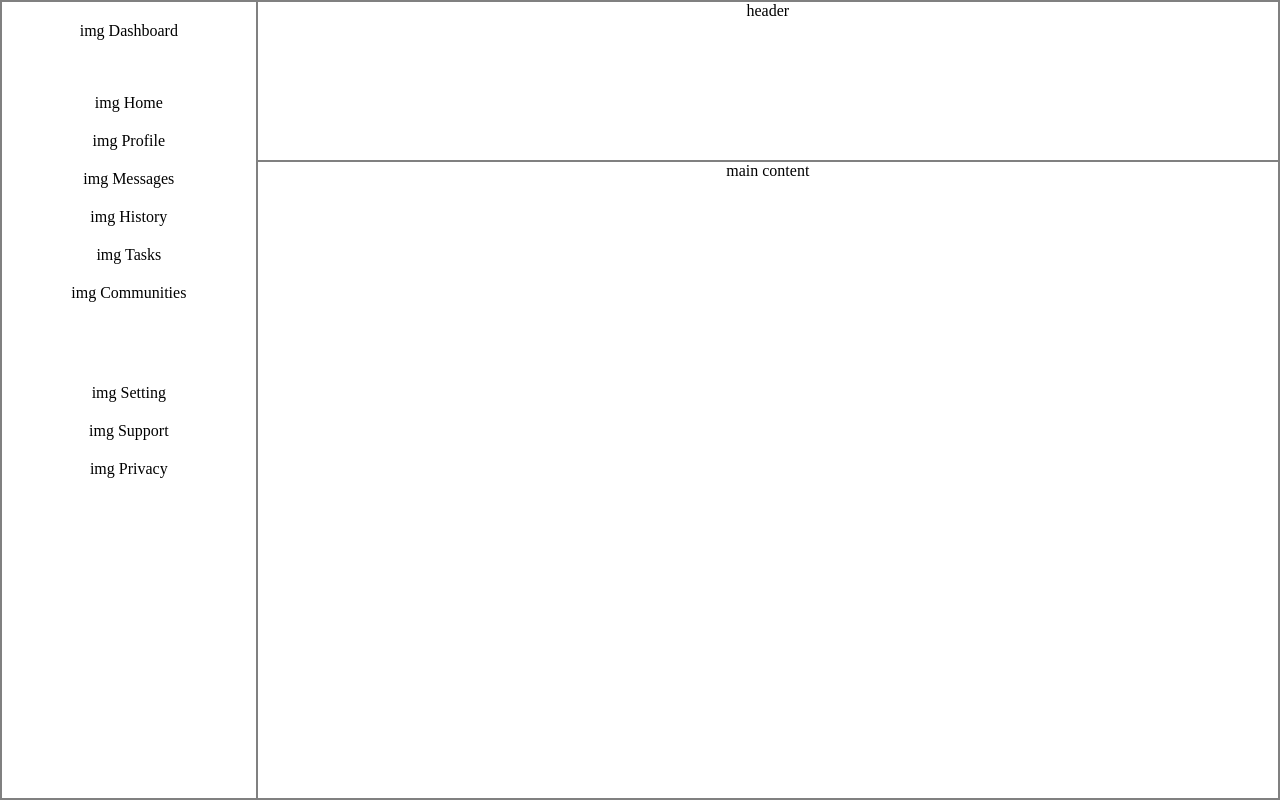
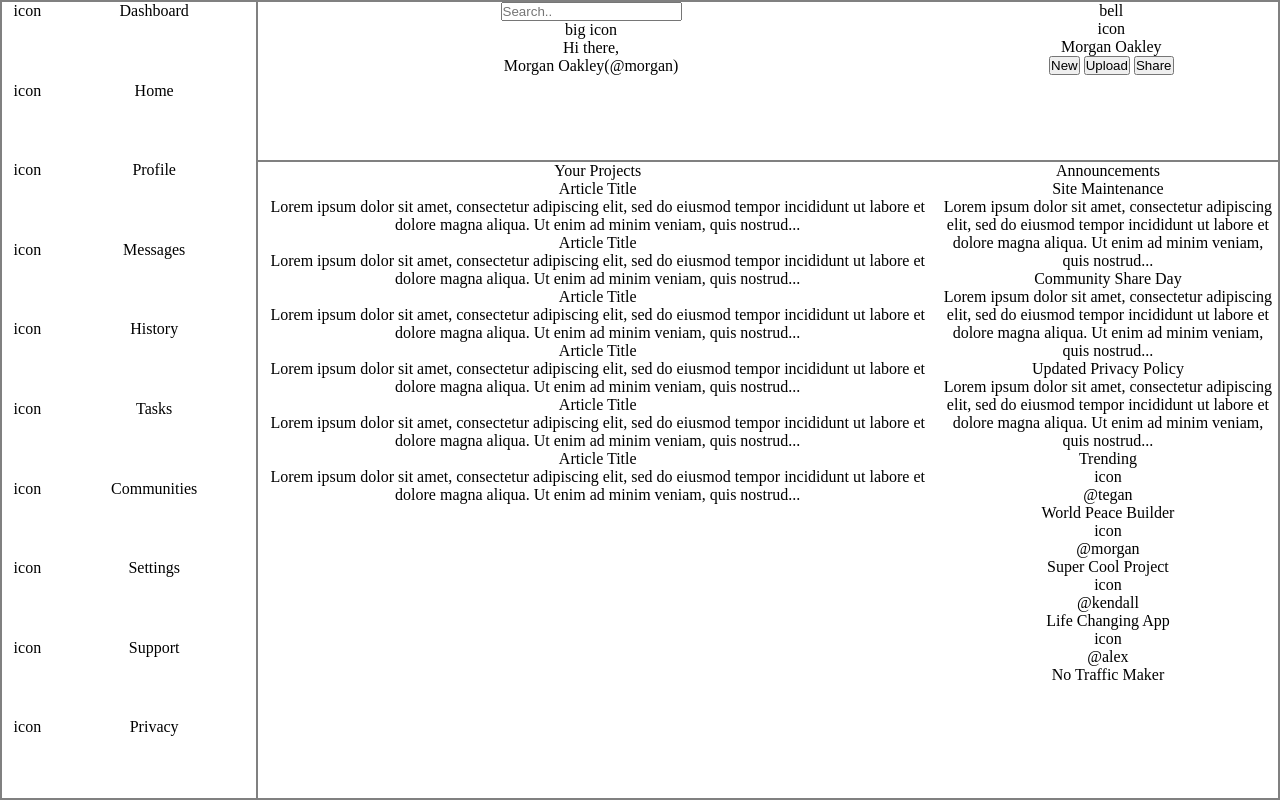
Before and after one commit to Alberto-12/admin-dashboard, a plain HTML site: page index.html in a window 1280 px wide. Drawn offline with Linux system fonts and the light colour scheme.

Commit message:
tried layout for the header and main content

```diff
--- a/index.html
+++ b/index.html
@@ -9,23 +9,150 @@
   <body>
     <div class="container">
       <div class="sidebar">
-          <div class="dash">img Dashboard</div>
-          <div>
-              <div class="home" >img Home</div>
-              <div class="home" >img Profile</div>
-              <div class="home">img Messages</div>
-              <div class="home">img History</div>
-              <div class="home">img Tasks</div>
-              <div class="home">img Communities</div>
-            </div>
-          <div>
-              <div class="settings"> img Setting</div>
-              <div class="settings">img Support</div>
-              <div class="settings">img Privacy</div>
+        <div class="icon">icon</div>
+        <div class="name">Dashboard</div>
+
+        <div class="icon">icon</div>
+        <div class="name">Home</div>
+        <div class="icon">icon</div>
+        <div class="name">Profile</div>
+        <div class="icon">icon</div>
+        <div class="name">Messages</div>
+        <div class="icon">icon</div>
+        <div class="name">History</div>
+        <div class="icon">icon</div>
+        <div class="name">Tasks</div>
+        <div class="icon">icon</div>
+        <div class="name">Communities</div>
+
+        <div class="icon">icon</div>
+        <div class="name">Settings</div>
+        <div class="icon">icon</div>
+        <div class="name">Support</div>
+        <div class="icon">icon</div>
+        <div class="name">Privacy</div>
+      </div>
+      <div class="header">
+        <div>
+          <input type="text" placeholder="Search.." />
+          <div>big icon</div>
+          <div>Hi there,</div>
+          <div>Morgan Oakley(@morgan)</div>
+        </div>
+
+        <div>
+          <div>bell</div>
+          <div>icon</div>
+          <div>Morgan Oakley</div>
+          <button type="button">New</button>
+          <button type="button">Upload</button>
+          <button type="button">Share</button>
+        </div>
+      </div>
+
+      <div class="mainContent">
+        <div>
+          <div>Your Projects</div>
+
+          <div class="card">
+            <p class="title">Article Title</p>
+            <p>
+              Lorem ipsum dolor sit amet, consectetur adipiscing elit, sed do
+              eiusmod tempor incididunt ut labore et dolore magna aliqua. Ut
+              enim ad minim veniam, quis nostrud...
+            </p>
           </div>
+          <div class="card">
+            <p class="title">Article Title</p>
+            <p>
+              Lorem ipsum dolor sit amet, consectetur adipiscing elit, sed do
+              eiusmod tempor incididunt ut labore et dolore magna aliqua. Ut
+              enim ad minim veniam, quis nostrud...
+            </p>
+          </div>
+          <div class="card">
+            <p class="title">Article Title</p>
+            <p>
+              Lorem ipsum dolor sit amet, consectetur adipiscing elit, sed do
+              eiusmod tempor incididunt ut labore et dolore magna aliqua. Ut
+              enim ad minim veniam, quis nostrud...
+            </p>
+          </div>
+          <div class="card">
+            <p class="title">Article Title</p>
+            <p>
+              Lorem ipsum dolor sit amet, consectetur adipiscing elit, sed do
+              eiusmod tempor incididunt ut labore et dolore magna aliqua. Ut
+              enim ad minim veniam, quis nostrud...
+            </p>
+          </div>
+          <div class="card">
+            <p class="title">Article Title</p>
+            <p>
+              Lorem ipsum dolor sit amet, consectetur adipiscing elit, sed do
+              eiusmod tempor incididunt ut labore et dolore magna aliqua. Ut
+              enim ad minim veniam, quis nostrud...
+            </p>
+          </div>
+          <div class="card">
+            <p class="title">Article Title</p>
+            <p>
+              Lorem ipsum dolor sit amet, consectetur adipiscing elit, sed do
+              eiusmod tempor incididunt ut labore et dolore magna aliqua. Ut
+              enim ad minim veniam, quis nostrud...
+            </p>
+          </div>
+        </div>
+
+        <div>
+
+        <div>Announcements</div>
+
+        <div class="card">
+          <p class="title">Site Maintenance</p>
+          <p>
+            Lorem ipsum dolor sit amet, consectetur adipiscing elit, sed do
+            eiusmod tempor incididunt ut labore et dolore magna aliqua. Ut enim
+            ad minim veniam, quis nostrud...
+          </p>
+        </div>
+        <div class="card">
+          <p class="title">Community Share Day</p>
+          <p>
+            Lorem ipsum dolor sit amet, consectetur adipiscing elit, sed do
+            eiusmod tempor incididunt ut labore et dolore magna aliqua. Ut enim
+            ad minim veniam, quis nostrud...
+          </p>
+        </div>
+        <div class="card">
+          <p class="title">Updated Privacy Policy</p>
+          <p>
+            Lorem ipsum dolor sit amet, consectetur adipiscing elit, sed do
+            eiusmod tempor incididunt ut labore et dolore magna aliqua. Ut enim
+            ad minim veniam, quis nostrud...
+          </p>
+        </div>
+
+      <div>
+        <div>Trending</div>
+
+          <div class="card">
+            <div>icon</div>
+            <p>@tegan</p>
+            <p>World Peace Builder</p>
+            <div>icon</div>
+            <p>@morgan</p>
+            <p>Super Cool Project</p>
+            <div>icon</div>
+            <p>@kendall</p>
+            <p>Life Changing App</p>
+            <div>icon</div>
+            <p>@alex</p>
+            <p>No Traffic Maker</p>
+          </div>
+        </div>
+    </div>
       </div>
-        <div class="header">header</div>
-      <div class="mainContent">main content</div>
     </div>
   </body>
 </html>
--- a/main.css
+++ b/main.css
@@ -19,7 +19,8 @@
     border: 1px solid grey;
     grid-row: 1 / 3 ;
    display: grid;
-   grid-template-rows: 1fr 4fr 6fr ;
+   grid-template-columns: 1fr 4fr ;
+
 
 
 
@@ -28,23 +29,15 @@
 
 .header {
     border: 1px solid grey;
+    display: grid;
+    gap: 20px;
+    grid-template-columns: 2fr 1fr ;
 
 }
 
 .mainContent {
     border: 1px solid grey;
+    display: grid;
+    grid-template-columns: 2fr 1fr;
 
 }
-
-.dash {
-    margin-top: 20px;
-
-}
-
-.home {
-    margin-top: 20px;
-}
-
-.settings {
-    margin-top: 20px;
-}
```
